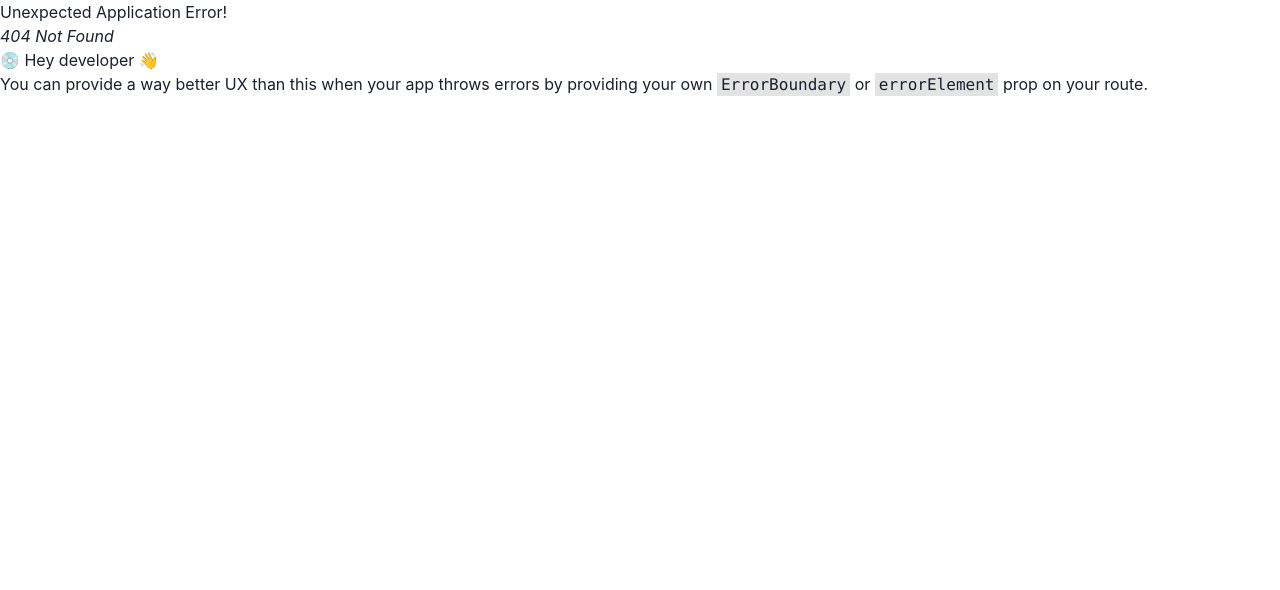
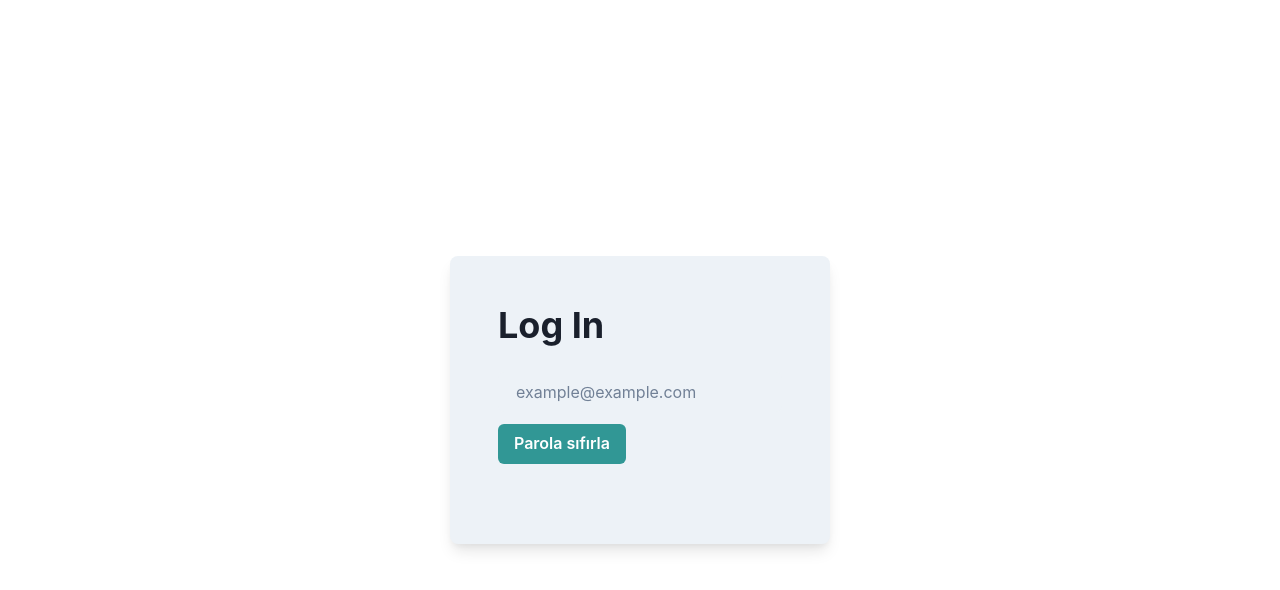
Before and after one commit to ilkerCelimli/event-managment-front-end, a React (Vite) app: page /forgotpassword in a window 1280 px wide. Before the commit this address had no page. Shown: the top 590 px of the page. Built offline with nearby package versions, Linux system fonts and the light colour scheme.

Commit message:
forgot password page added

```diff
--- /dev/null
+++ b/src/component/ForgotPassword.tsx
@@ -0,0 +1,47 @@
+import {Button, Flex, FormControl, Heading, Input, useColorModeValue} from "@chakra-ui/react";
+import {Form, FormSubmitHandler, useForm} from "react-hook-form";
+import {isValueUndefined} from "../utils/IsValueUndefined.tsx";
+import {forgotPasswordModel} from "../model/Models.tsx";
+
+const ForgotPasswordPage = () => {
+
+    const formBackground = useColorModeValue('gray.100', 'gray.700');
+    const {register,control,formState: {errors}} = useForm<forgotPasswordModel>();
+    const onSubmit : FormSubmitHandler<forgotPasswordModel> = (data) => {
+        console.log(data)
+    }
+
+    return(
+        <Flex h="100vh" alignItems="center" justifyContent="center">
+            <Flex
+                flexDirection="column"
+                bg={formBackground}
+                p={12}
+                borderRadius={8}
+                boxShadow="lg"
+            >
+                <Heading mb={6}>Log In</Heading>
+                <Form control={control} onSubmit={onSubmit}>
+                    <FormControl isInvalid={!isValueUndefined(errors.email)}>
+                        <Input
+                            placeholder="example@example.com"
+                            type="email"
+                            variant="filled"
+                            mb={3}
+                            {...register("email", {
+                                required: true,
+                            })}
+                        />
+                    </FormControl>
+                    <Button colorScheme="teal" mb={8} type={"submit"}>
+                        Parola sıfırla
+                    </Button>
+                </Form>
+            </Flex>
+        </Flex>
+    )
+
+}
+
+
+export default ForgotPasswordPage
--- a/src/component/Login.tsx
+++ b/src/component/Login.tsx
@@ -12,58 +12,57 @@ import {Form, FormSubmitHandler, useForm} from "react-hook-form";
 import {isValueUndefined} from "../utils/IsValueUndefined.tsx";
 import axios from "axios";
 import {useAuth} from "../context/AuthContext.tsx";
-import { useNavigate } from "react-router-dom";
+import {useNavigate} from "react-router-dom";
 import {useLayoutEffect} from "react";
+
 const Login = () => {
     const formBackground = useColorModeValue('gray.100', 'gray.700');
     const {register, control, formState: {errors}} = useForm<loginModel>();
-    const {isLoggIn,login} = useAuth();
+    const {isLoggIn, login} = useAuth();
     const navigate = useNavigate();
     const toast = useToast();
     useLayoutEffect(() => {
         console.log(isLoggIn)
-        if(localStorage.getItem("accessToken")){
-           const interval =  setInterval(() => {
+        if (localStorage.getItem("accessToken")) {
+            const interval = setInterval(() => {
                 toast({
                     title: "Giriş Başarılı",
-                   description:"Anasayfaya yönlendiriliyorsunuz",
+                    description: "Anasayfaya yönlendiriliyorsunuz",
                     status: "success",
                     duration: 1500,
                     isClosable: true,
                 })
                 navigate("/")
-            },2000)
+            }, 2000)
             return () => clearInterval(interval)
         }
-    },[])
+    }, [])
 
     const onSubmit: FormSubmitHandler<loginModel> = async (data) => {
-        const request = await axios<response>('http://localhost/user/login',{
-            data : data.data,
-            method : 'POST',
-            headers : {
-                'Content-Type' : 'application/json',
+        const request = await axios<response>('http://localhost/user/login', {
+            data: data.data,
+            method: 'POST',
+            headers: {
+                'Content-Type': 'application/json',
 
             }
         })
-        if(request.status === 200){
+        if (request.status === 200) {
             // eslint-disable-next-line @typescript-eslint/ban-ts-comment
             // @ts-ignore
-            login(request.data.data.accessToken,request.data.data.refreshToken)
-            const interval =  setInterval(() => {
+            login(request.data.data.accessToken, request.data.data.refreshToken)
+            const interval = setInterval(() => {
                 toast({
                     title: "Giriş Başarılı",
-                    description:"Anasayfaya yönlendiriliyorsunuz",
+                    description: "Anasayfaya yönlendiriliyorsunuz",
                     status: "success",
                     duration: 1500,
                     isClosable: true,
                 })
                 navigate("/")
-            },2000)
+            }, 2000)
             return () => clearInterval(interval)
-        }
-
-        else {
+        } else {
             toast({
                 title: "Giriş Basarisiz",
                 status: "error",
@@ -117,12 +116,19 @@ const Login = () => {
                     <Button colorScheme="teal" mb={8} type={"submit"}>
                         Giriş yap
                     </Button>
+
+                    <FormControl display="flex" alignItems="center">
+                        <Link href={"/forgotpassword"}>Parolamı unuttum.</Link>
+                    </FormControl>
+
                     <FormControl display="flex" alignItems="center">
                         <FormLabel htmlFor="dark_mode" mb="0">
                             Kayıt olmak ister misiniz?
                         </FormLabel>
                         <Link href={"/register"}>Kayıt Ol</Link>
                     </FormControl>
+
+
                 </Form>
             </Flex>
         </Flex>
--- a/src/router/Router.tsx
+++ b/src/router/Router.tsx
@@ -2,6 +2,7 @@ import {createBrowserRouter} from "react-router-dom";
 import App from "../App.tsx";
 import Login from "../component/Login.tsx";
 import RegisterPage from "../component/Register.tsx";
+import ForgotPassword from "../component/ForgotPassword.tsx";
 
 
 const routes = createBrowserRouter([
@@ -17,6 +18,10 @@ const routes = createBrowserRouter([
     {
         path: "/register",
         element: <RegisterPage/>
+    },
+    {
+        path: "/forgotpassword",
+        element: <ForgotPassword/>
     }
 ])
 
```
Also changed, not shown: src/model/Models.tsx (+11 -5 lines). Lines whose indentation alone changed are shown as unchanged.
